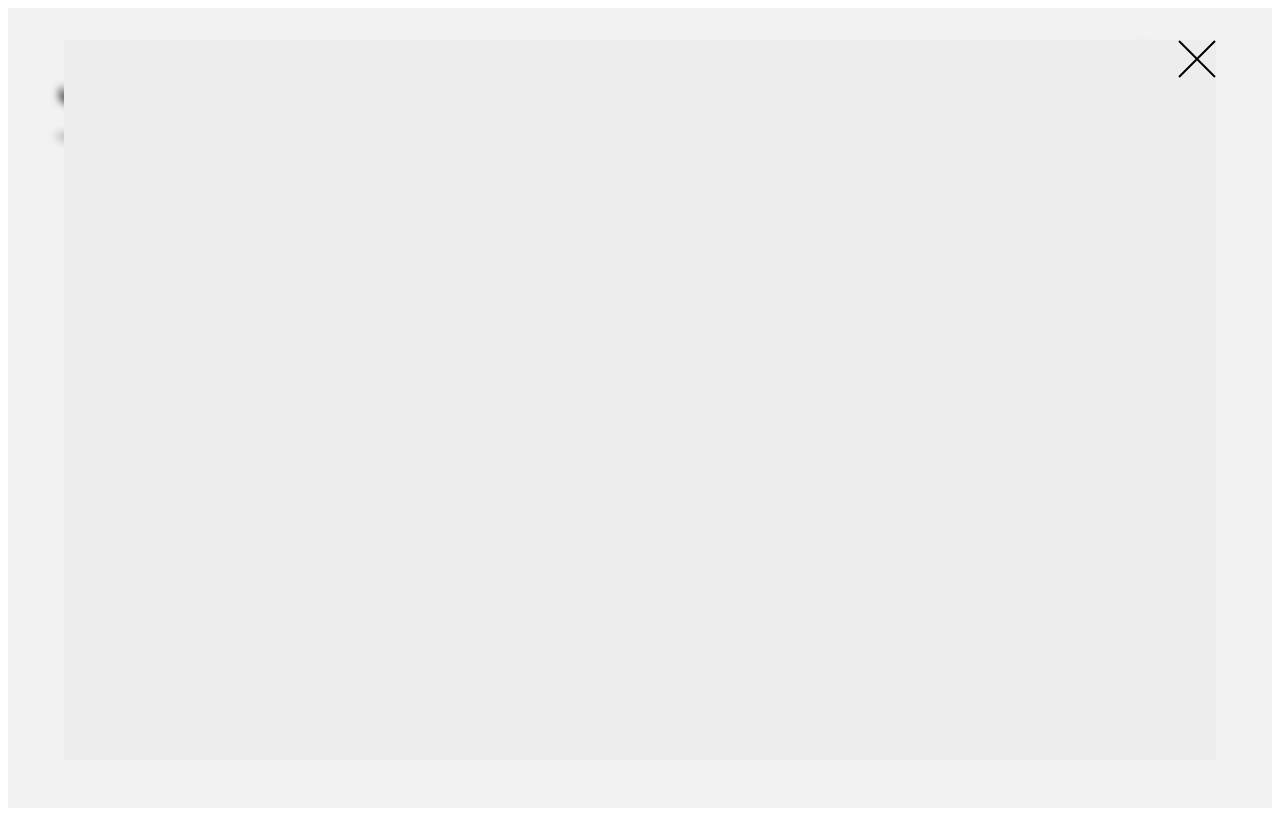
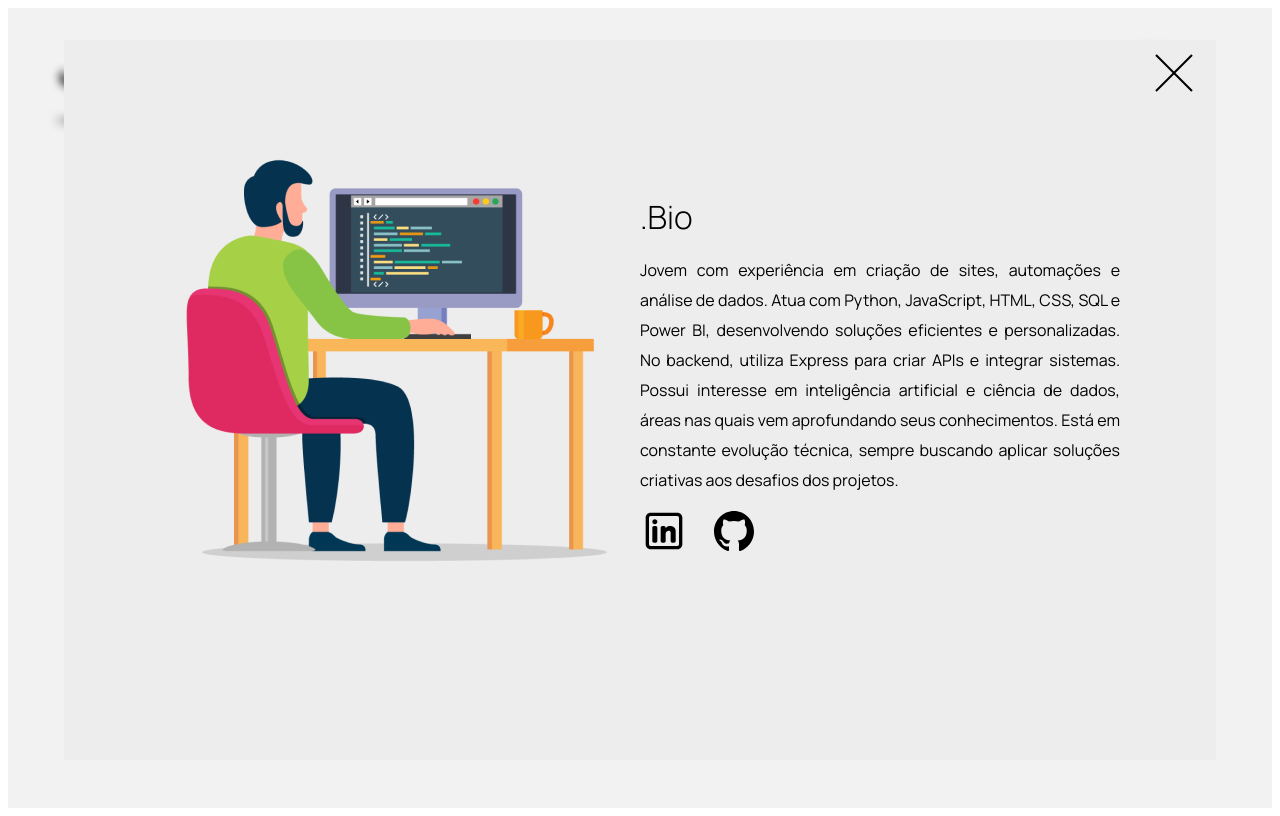
Before and after one commit to folluman/My-site2.0, a React (Vite) app: page / in a window 1280 px wide. Both pictures are taken after a click on the link "Sobre". Built offline with nearby package versions, Linux system fonts and the light colour scheme; the HTML template or start-up script is replaced by a standard one.

Commit message:
feat completed sobre section

```diff
--- a/src/modules/home/screen/HomeScreen.tsx
+++ b/src/modules/home/screen/HomeScreen.tsx
@@ -10,12 +10,18 @@ import {
   Links,
 } from "../styles/home.styles";
 
-import { SobreContainer, CloseContainer } from "../styles/sobre.styles";
+import {
+  SobreContainer,
+  CloseContainer,
+  BackgroundImage,
+  BioContainer,
+} from "../styles/sobre.styles";
 
 import { Moon, Sun } from "../../../shared/Icons/IconsLight";
 import { Close } from "../../../shared/Icons/IconClose";
+import { Linkedin, GitHub } from "../../../shared/Icons/IconsBio";
 
-import { useState, type ReactElement } from "react";
+import { useState } from "react";
 
 function HomeScreen() {
   const [isDarkMode, setIsDarkMode] = useState(false);
@@ -24,8 +30,8 @@ function HomeScreen() {
 
   const toggleAbout = (e: any) => {
     e.preventDefault();
-    setAbout('visible')
-  }
+    setAbout("visible");
+  };
 
   const darkTxt = "#282828";
   const lightTxt = "#8C8C8C";
@@ -38,7 +44,11 @@ function HomeScreen() {
     <>
       <Body style={{ backgroundColor: isDarkMode ? "#747474" : "#F2F2F2" }}>
         <div
-          style={{ position: "relative", height: "100vh", filter: about === '' ? '' : 'blur(4px)' }}
+          style={{
+            position: "relative",
+            height: "100vh",
+            filter: about === "" ? "" : "blur(4px)",
+          }}
         >
           <HeaderDiv>
             <IconLigh>
@@ -94,11 +104,33 @@ function HomeScreen() {
         </div>
         {about === "visible" && (
           <SobreContainer
-            style={{ backgroundColor: isDarkMode ? "#747474" : "#EDEDED" }}
+            style={{ backgroundColor: isDarkMode ? "#434343" : "#EDEDED" }}
           >
             <CloseContainer onClick={() => setAbout("")}>
               <Close color={isDarkMode ? "White" : "Black"} />
             </CloseContainer>
+            <BioContainer style={{color: isDarkMode ? "White" : "Black"}}>
+              <div style={{ display: 'flex', justifyContent: "center"}}>
+                <BackgroundImage />
+              </div>
+              <div>
+                <h2>.Bio</h2>
+                <p>
+                  Jovem com experiência em criação de sites, automações e
+                  análise de dados. Atua com Python, JavaScript, HTML, CSS, SQL
+                  e Power BI, desenvolvendo soluções eficientes e
+                  personalizadas. No backend, utiliza Express para criar APIs e
+                  integrar sistemas. Possui interesse em inteligência artificial
+                  e ciência de dados, áreas nas quais vem aprofundando seus
+                  conhecimentos. Está em constante evolução técnica, sempre
+                  buscando aplicar soluções criativas aos desafios dos projetos.
+                </p>
+                <div style={{ display: "flex", gap: '30px', marginLeft: '4px', marginTop: '2vh'}}>
+                  <a href=""><Linkedin color={isDarkMode ? "White" : "Black"}/></a>
+                  <a href=""><GitHub color={isDarkMode ? "White" : "Black"}/></a>
+                </div>
+              </div>
+            </BioContainer>
           </SobreContainer>
         )}
       </Body>
--- a/src/modules/home/styles/home.styles.ts
+++ b/src/modules/home/styles/home.styles.ts
@@ -32,7 +32,6 @@ export const HeaderDiv = styled.div`
   align-items: center;
   padding: 5px;
   gap: 10px;
-
   @media (min-width: 720px) {
     padding: 40px;
   }
@@ -40,7 +39,7 @@ export const HeaderDiv = styled.div`
 
 export const TextJob = styled.div`
   h1 {
-    font-size: 2rem;
+    font-size: 3vh;
     font-weight: 500;
   }
 `;
@@ -58,9 +57,16 @@ export const CentralDiv = styled.div`
   align-items: center;
   height: 30vh;
   position: relative;
-  @media (min-width: 720px) {
-    height: 25vh;
-  }
+`;
+
+export const BackgroundCircles = styled.div`
+  position: fixed;
+  top: 0;
+  left: 0;
+  width: 100%;
+  height: 100%;
+  overflow: hidden;
+  z-index: -1;
 `;
 
 export const SemiCircle = styled.div<{ color?: string }>`
@@ -72,6 +78,9 @@ export const SemiCircle = styled.div<{ color?: string }>`
   animation: ${rotate} 10s linear infinite;
   transform-origin: center bottom;
   position: absolute;
+  bottom: 0;
+  left: 10;
+  transform: translateX(-50%);
 
   @media (min-width: 720px) {
     width: 66vh;
@@ -88,6 +97,10 @@ export const SemiCircle2 = styled.div<{ color?: string }>`
   border-radius: 160px 160px 0 0;
   animation: ${rotate2} 6s linear infinite;
   transform-origin: center bottom;
+  position: absolute;
+  bottom: 0;
+  left: 10;
+  transform: translateX(-50%);
 
   @media (min-width: 720px) {
     width: 62vh;
@@ -126,7 +139,7 @@ export const ImgDiv = styled.div`
       height: 50vh;
     }
     h1 {
-      font-size: 2.4rem;
+      font-size: 5vh;
       font-weight: 500;
     }
   }
@@ -145,5 +158,6 @@ export const Links = styled.div`
   @media (min-width: 720px) {
     top: 4%;
     right: 5%;
+    font-size: 2.2vh;
   }
 `;
--- a/src/modules/home/styles/sobre.styles.ts
+++ b/src/modules/home/styles/sobre.styles.ts
@@ -1,4 +1,7 @@
 import styled from "styled-components";
+
+import ImageBio from "../../../assets/imageBio.png";
+import ImageBio720 from "../../../assets/imageBio720.png";
 
 export const SobreContainer = styled.div`
   position: fixed;
@@ -13,6 +16,54 @@ export const SobreContainer = styled.div`
 
 export const CloseContainer = styled.div`
   position: absolute;
-  right: 0;
+  right: 2%;
+  top: 2%;
   cursor: pointer;
+  z-index: 10;
 `;
+
+export const BioContainer = styled.div`
+  display: flex;
+  flex-direction: column;
+  align-items: center;
+  margin: 4vh 2vh;
+  position: relative;
+
+  h2 {
+    font-size: 4vh;
+    font-weight: 300;
+    margin: 2vh 0 1vh 0;
+  }
+
+  p {
+    font-size: 1rem;
+    text-align: justify;
+    hyphens: auto;
+    line-height: 20px;
+  }
+
+  @media (min-width: 720px) {
+  }
+
+  @media (min-width: 1080px) {
+    display: grid;
+    grid-template-columns: 1fr 1fr;
+    justify-content: center;
+    padding: 10vh;
+    p {
+      line-height: 30px;
+    }
+  }
+`;
+
+export const BackgroundImage = styled.div`
+  height: 230px;
+  width: 230px;
+  background-image: url(${ImageBio});
+  background-repeat: no-repeat;
+  @media (min-width: 720px) {
+    height: 430px;
+    width: 430px;
+    background-image: url(${ImageBio720});
+  }
+`;
--- /dev/null
+++ b/src/shared/Icons/IconsBio.tsx
@@ -0,0 +1,52 @@
+export const Linkedin = ({color = ''}) => (
+  <svg
+    xmlns="http://www.w3.org/2000/svg"
+    width="40"
+    height="40"
+    viewBox="0 0 40 40"
+    fill="none"
+  >
+    <path
+      d="M10.8333 13.3333C12.2141 13.3333 13.3333 12.214 13.3333 10.8333C13.3333 9.45254 12.2141 8.33325 10.8333 8.33325C9.45263 8.33325 8.33334 9.45254 8.33334 10.8333C8.33334 12.214 9.45263 13.3333 10.8333 13.3333Z"
+      fill={color}
+    />
+    <path
+      d="M8.33334 16.6667C8.33334 15.7462 9.07954 15 10 15H11.6667C12.5871 15 13.3333 15.7462 13.3333 16.6667V30C13.3333 30.9205 12.5871 31.6667 11.6667 31.6667H10C9.07954 31.6667 8.33334 30.9205 8.33334 30V16.6667Z"
+      fill={color}
+    />
+    <path
+      d="M18.3333 31.6667H20C20.9205 31.6667 21.6667 30.9205 21.6667 30V22.5C21.6667 20 26.6667 18.3333 26.6667 21.6667V30.0007C26.6667 30.9212 27.4128 31.6667 28.3333 31.6667H30C30.9205 31.6667 31.6667 30.9205 31.6667 30V20C31.6667 16.6667 29.1667 15 25.8333 15C22.5 15 21.6667 17.5 21.6667 17.5V16.6667C21.6667 15.7462 20.9205 15 20 15H18.3333C17.4128 15 16.6667 15.7462 16.6667 16.6667V30C16.6667 30.9205 17.4128 31.6667 18.3333 31.6667Z"
+      fill={color}
+    />
+    <path
+      fill-rule="evenodd"
+      clip-rule="evenodd"
+      d="M33.3333 1.66675C36.0948 1.66675 38.3333 3.90533 38.3333 6.66675V33.3334C38.3333 36.0949 36.0948 38.3334 33.3333 38.3334H6.66666C3.90524 38.3334 1.66666 36.0949 1.66666 33.3334V6.66675C1.66666 3.90533 3.90524 1.66675 6.66666 1.66675H33.3333ZM33.3333 5.00008C34.2538 5.00008 35 5.74628 35 6.66675V33.3334C35 34.2539 34.2538 35.0001 33.3333 35.0001H6.66666C5.74619 35.0001 4.99999 34.2539 4.99999 33.3334V6.66675C4.99999 5.74628 5.74619 5.00008 6.66666 5.00008H33.3333Z"
+      fill={color}
+    />
+  </svg>
+);
+
+export const GitHub = ({color = ''}) => (
+  <svg
+    xmlns="http://www.w3.org/2000/svg"
+    width="40"
+    height="40"
+    viewBox="0 0 40 40"
+    fill="none"
+  >
+    <g clip-path="url(#clip0_68_74)">
+      <path
+        fill-rule="evenodd"
+        clip-rule="evenodd"
+        d="M20 0C31.046 0 40 9.17986 40 20.5059C40 29.5639 34.276 37.2479 26.334 39.9619C25.32 40.1639 24.96 39.5235 24.96 38.9775C24.96 38.3015 24.984 36.0936 24.984 33.3496C24.984 31.4376 24.344 30.1897 23.626 29.5537C28.08 29.0457 32.76 27.3115 32.76 19.4355C32.76 17.1955 31.984 15.3676 30.7 13.9316C30.908 13.4136 31.594 11.3279 30.504 8.50391C30.504 8.50391 28.828 7.95445 25.01 10.6064C23.412 10.1524 21.7 9.92402 20 9.91602C18.3 9.92402 16.59 10.1524 14.994 10.6064C11.172 7.95445 9.492 8.50391 9.492 8.50391C8.406 11.3279 9.092 13.4136 9.298 13.9316C8.02 15.3676 7.23801 17.1955 7.23801 19.4355C7.23801 27.2915 11.908 29.0523 16.35 29.5703C15.778 30.0823 15.26 30.9855 15.08 32.3115C13.94 32.8355 11.044 33.7424 9.25999 30.6084C9.25999 30.6084 8.202 28.6381 6.194 28.4941C6.194 28.4941 4.244 28.4682 6.058 29.7402C6.058 29.7402 7.368 30.3702 8.278 32.7402C8.278 32.7402 9.45201 36.4002 15.016 35.1602C15.026 36.8742 15.044 38.4895 15.044 38.9775C15.044 39.5195 14.676 40.1539 13.678 39.9639C5.72999 37.2539 0 29.5659 0 20.5059C0 9.17986 8.956 0 20 0Z"
+        fill={color}
+      />
+    </g>
+    <defs>
+      <clipPath id="clip0_68_74">
+        <rect width="40" height="40" fill="white" />
+      </clipPath>
+    </defs>
+  </svg>
+);
```
Also changed, not shown: src/assets/imageBio.png (added), src/assets/imageBio720.png (added).
